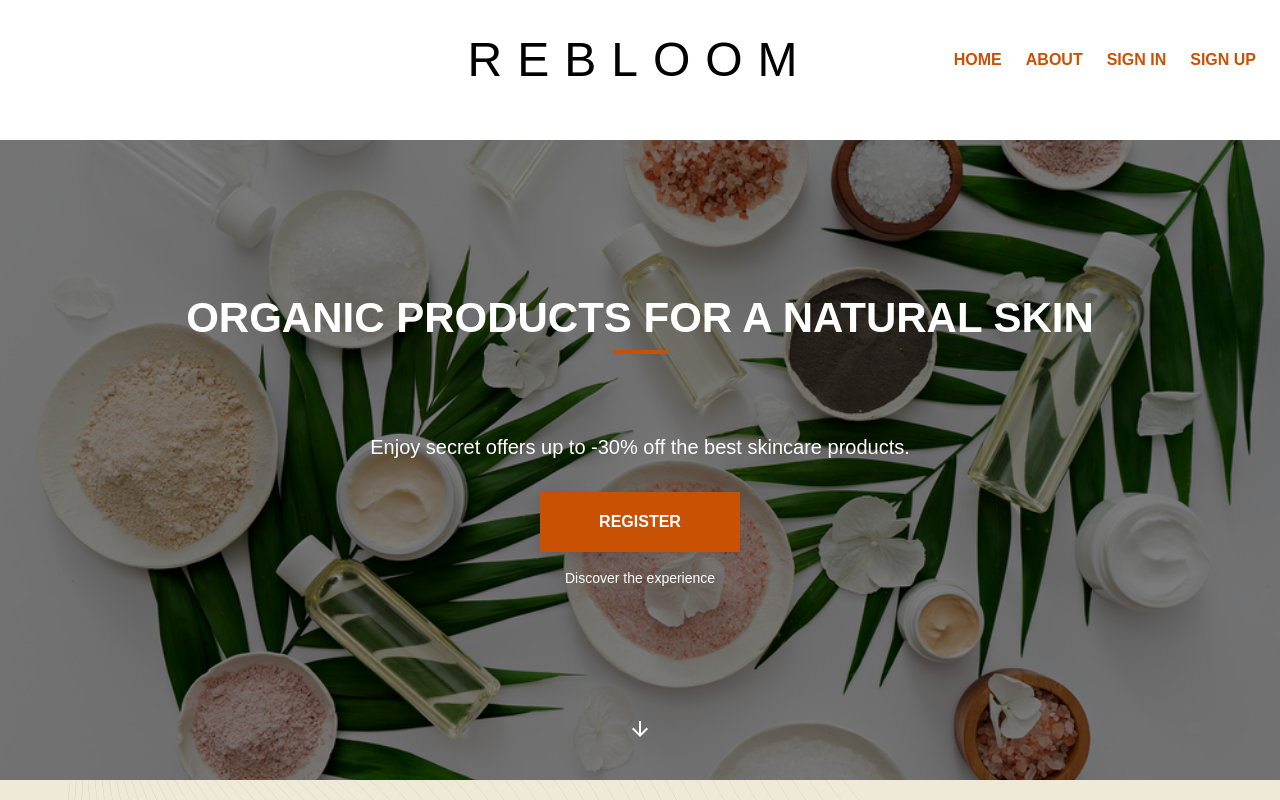
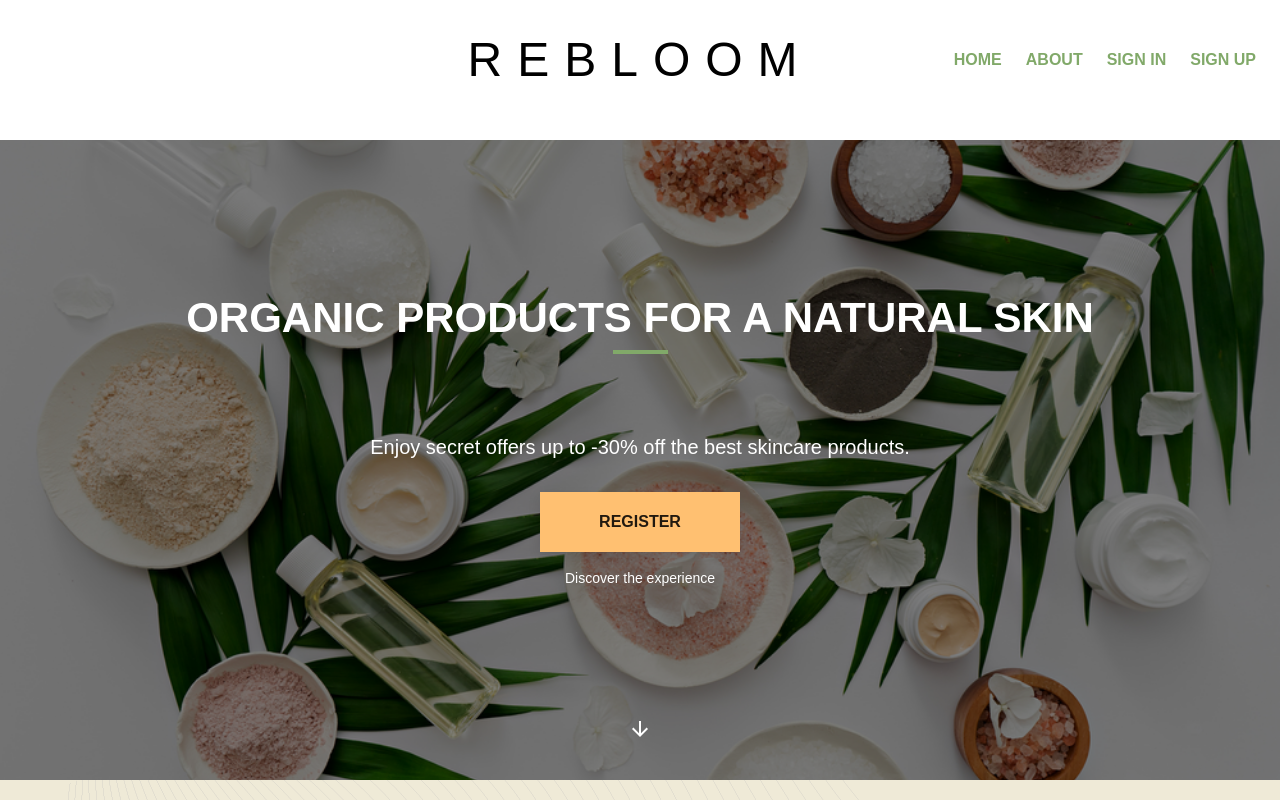
Before and after one commit to EL-Lefebvre/Rebloom, a React (Create React App) app: page / in a window 1280 px wide. Shown: the top 800 px of the page. Built offline with nearby package versions, Linux system fonts and the light colour scheme.

Commit message:
fixed primary colors

```diff
--- a/src/features/modules/views/ProductHero.tsx
+++ b/src/features/modules/views/ProductHero.tsx
@@ -37,7 +37,7 @@ export default function ProductHero() {
         Enjoy secret offers up to -30% off the best skincare products.
       </Typography>
       <Button
-        color="secondary"
+        color="warning"
         variant="contained"
         size="large"
         component="a"
--- a/src/features/theme.js
+++ b/src/features/theme.js
@@ -10,7 +10,7 @@ const rawTheme = createTheme({
     },
     secondary: {
       light: "#efead7",
-      main: "#c85103",
+      main: "#81a969",
       dark: "#8e3600",
     },
     warning: {
```
Also changed, not shown: src/features/assets/REBLOOM.png (added).
